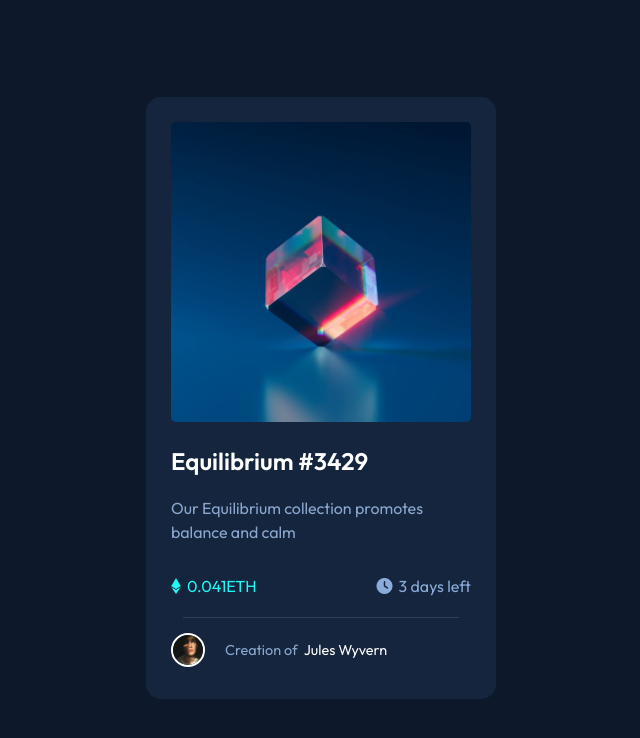
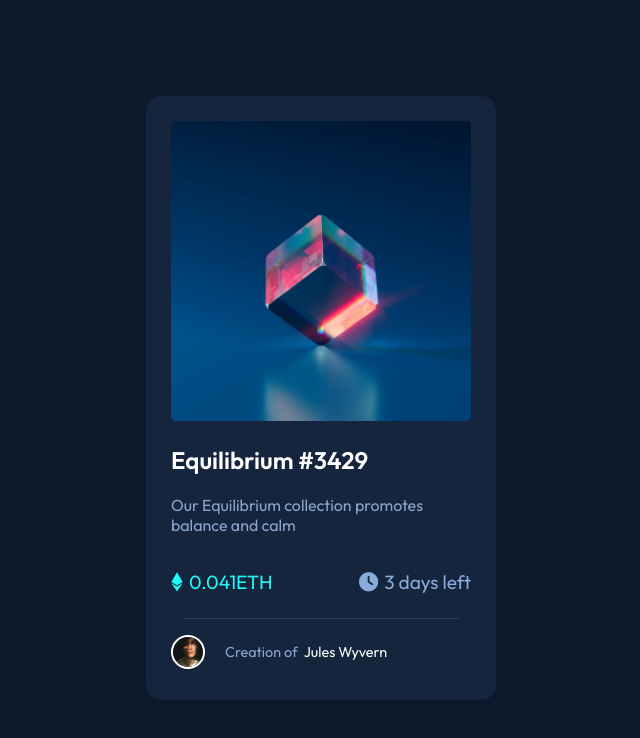
Before and after one commit to bavly-el/nft-preview-card, a plain HTML site: page index.html in a window 1280 px wide. Shown: the whole page, without its empty margins (319-959 px from the left). Drawn offline with Linux system fonts and the light colour scheme.

Commit message:
Update style.css

```diff
--- a/style/style.css
+++ b/style/style.css
@@ -69,9 +69,7 @@ body {
 p{
   color:rgb(139,167,206);
 }
-.card > p{
-  line-height: 1.5;
-}
+
 .card .prise-time {
   display: flex;
   justify-content: space-between;
@@ -81,7 +79,7 @@ p{
   color: var(--hover-color);
 }
 .card .prise-time p{
-  font-size:1rem;
+  font-size:1.2rem;
   color:hsl(215, 51%, 70%);
   display: flex;
   align-items: center;
```
